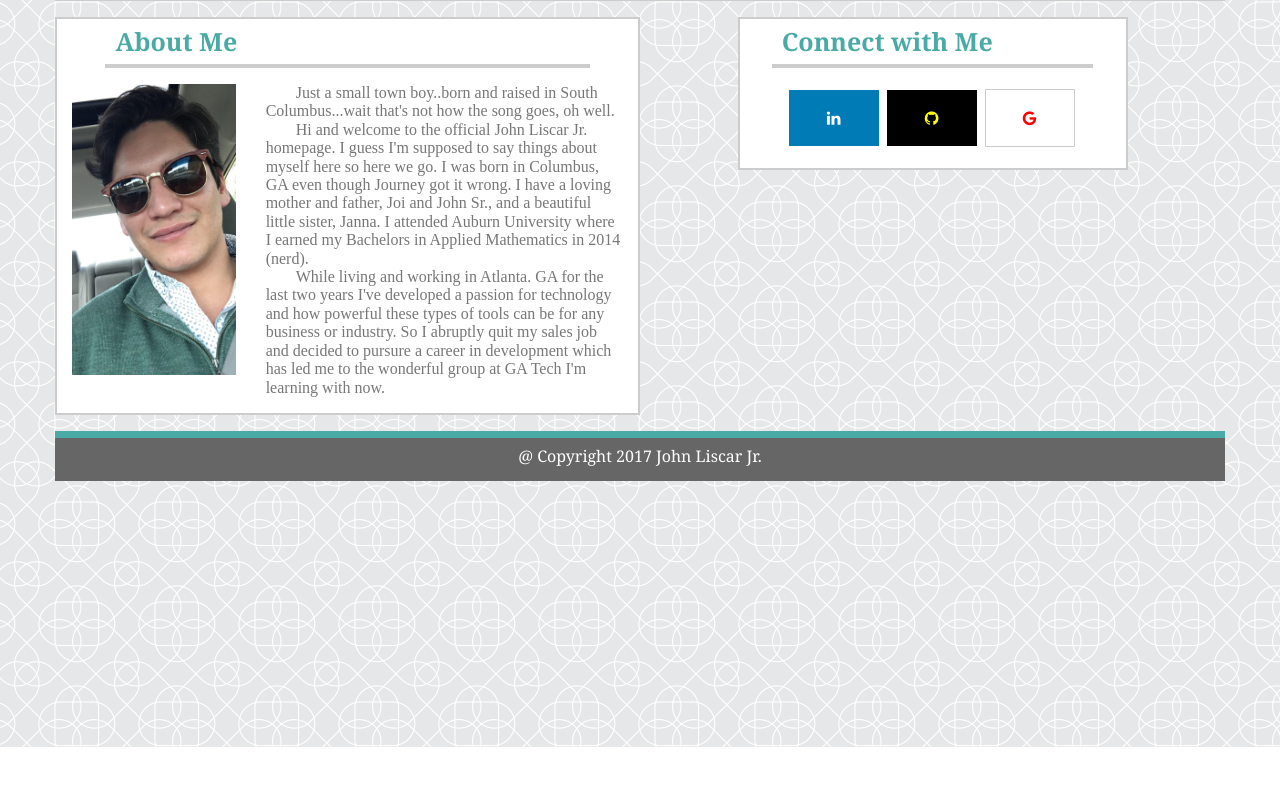
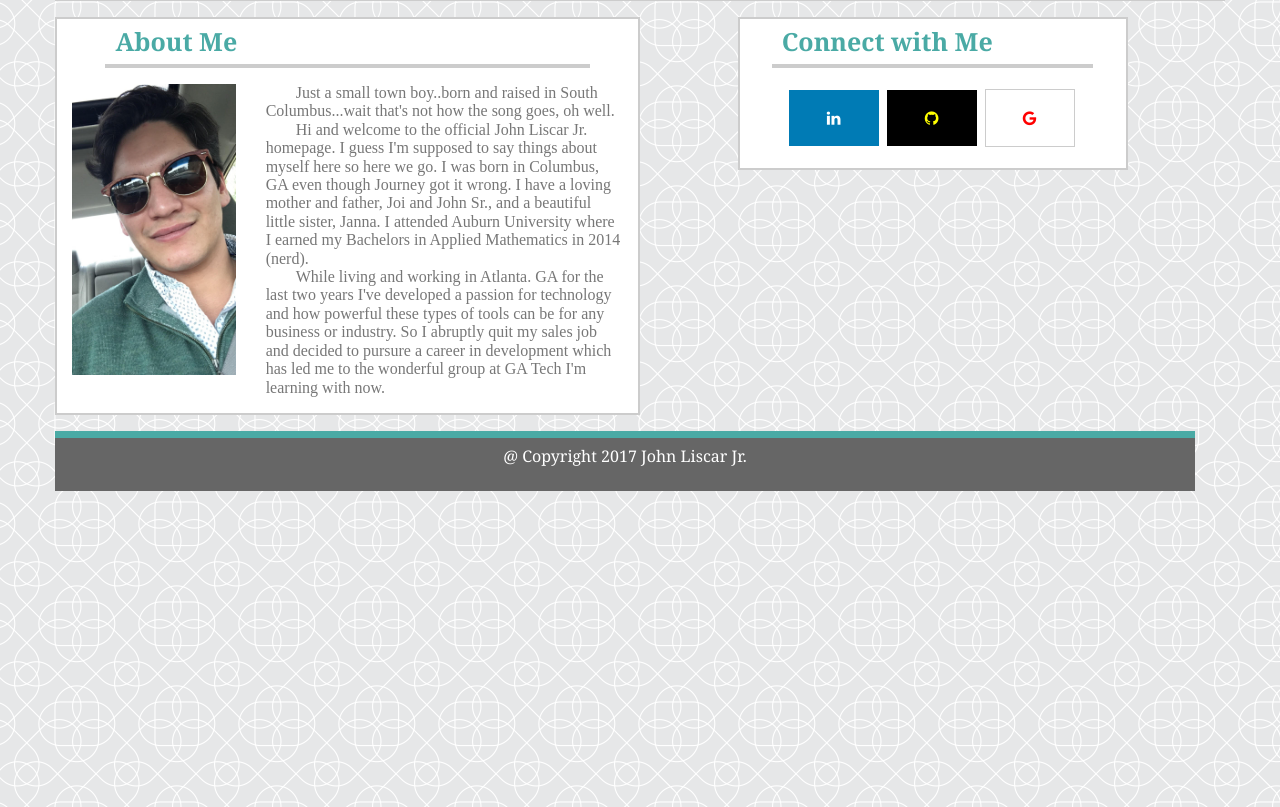
Before and after one commit to jliscar6591/Bootstrap-Portfolio, a plain HTML site: page index.html in a window 1280 px wide. Shown: the part 53-860 px from the top of the page. Before the commit the page ends 800 px from the top, so only its background shows below. Drawn offline with nearby package versions, Linux system fonts and the light colour scheme.

Commit message:
tried to fix sticky footer-didnt work

```diff
--- a/css/style.css
+++ b/css/style.css
@@ -13,6 +13,7 @@ p {
 body {
   background:url("../assets/images/intersection.png");
   height:100vh;
+  margin-bottom: 60px;
 }
 header {
   background-color: #ffffff;
@@ -62,7 +63,9 @@ nav {
   font-weight: bold;
 }
 footer {
-  height: 50px;
+  bottom:0;
+  height: 60px;
+  width: 100%;
   padding: 10px;
   text-align: center;
   background-color: #666666;
@@ -115,7 +118,10 @@ label {
   padding-bottom: 10px ;
   border: 2px solid #cccccc;
 }
-
+html {
+  position: relative;
+  min-height: 100%;
+}
 
 
 
```
